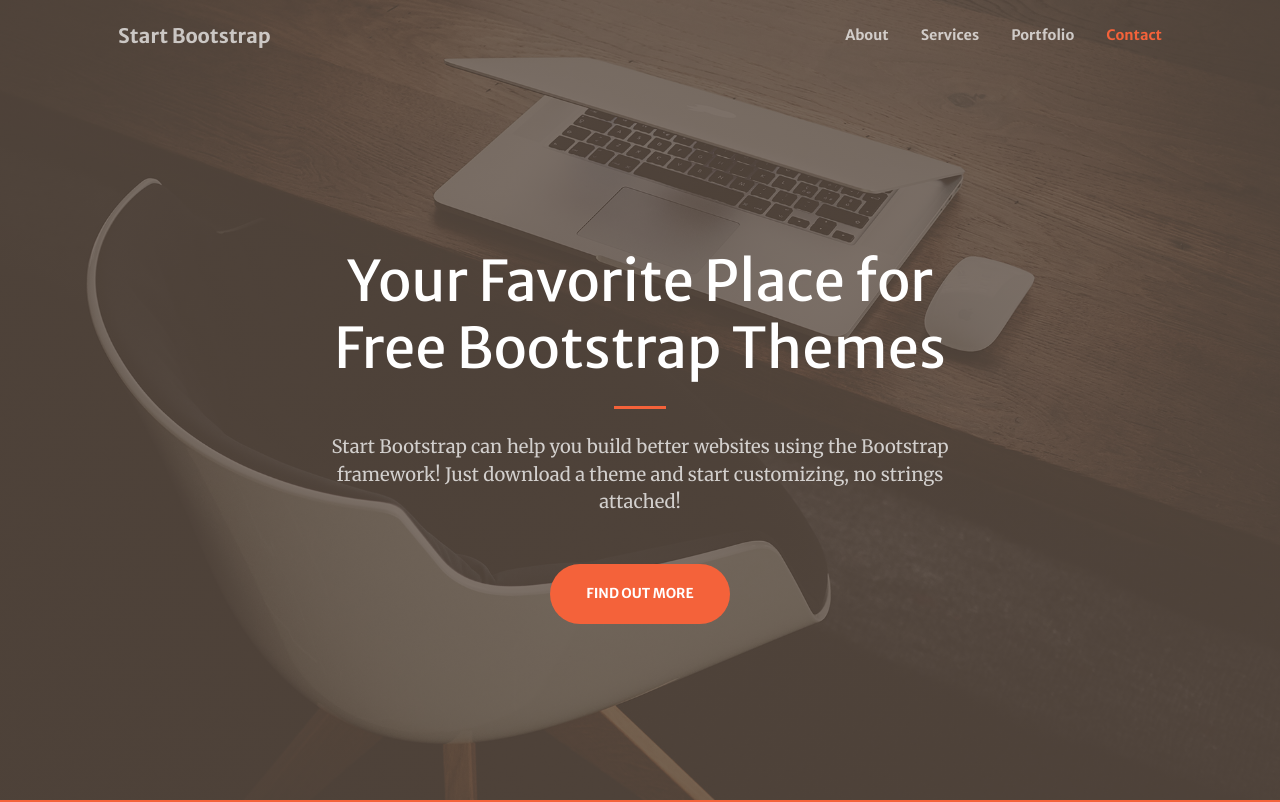
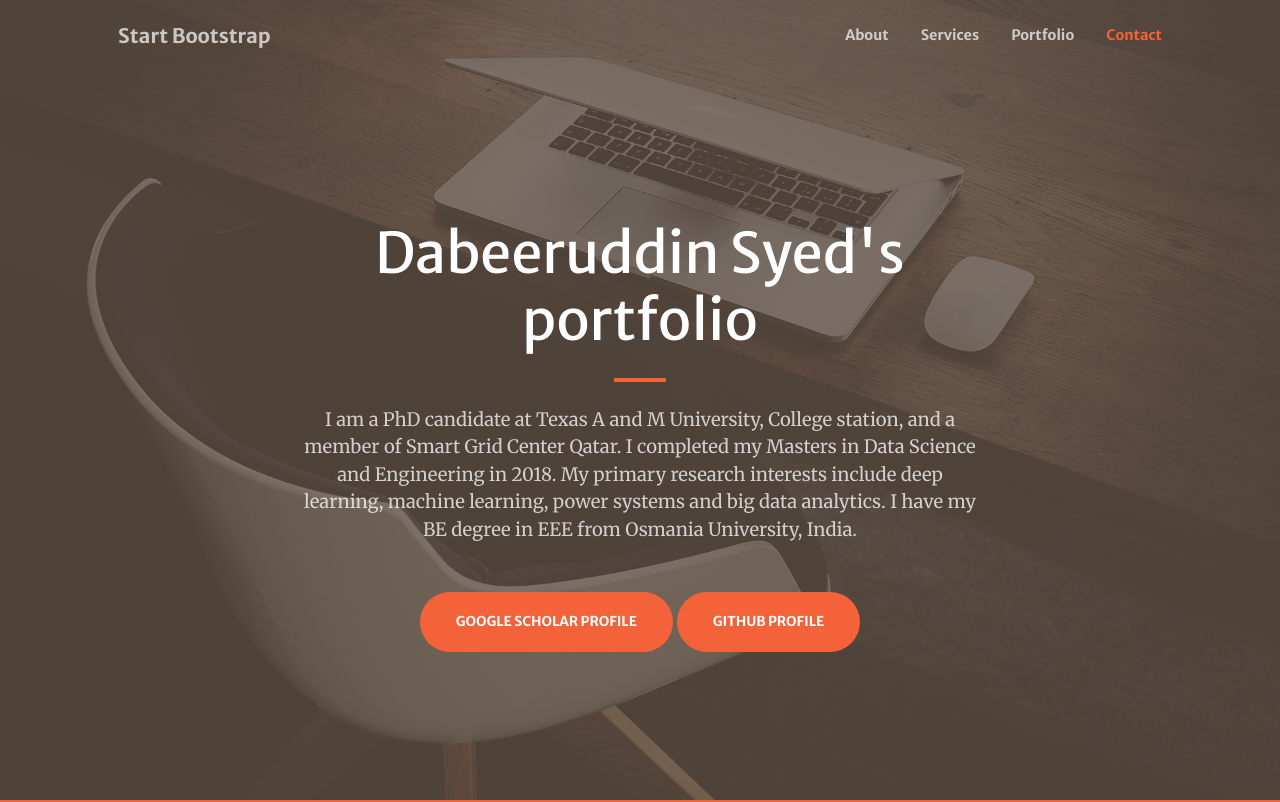
Before and after one commit to syeddabeer/syeddabeer.github.io, a plain HTML site: page index.html in a window 1280 px wide. Shown: the top 802 px of the page. Drawn offline with nearby package versions, Linux system fonts and the light colour scheme; some packages are replaced by stand-ins of ours; a script that the page names is missing.

Commit message:
gitignore

```diff
--- a/index.html
+++ b/index.html
@@ -39,12 +39,13 @@
             <div class="container px-4 px-lg-5 h-100">
                 <div class="row gx-4 gx-lg-5 h-100 align-items-center justify-content-center text-center">
                     <div class="col-lg-8 align-self-end">
-                        <h1 class="text-white font-weight-bold">Your Favorite Place for Free Bootstrap Themes</h1>
+                        <h1 class="text-white font-weight-bold">Dabeeruddin Syed's portfolio</h1>
                         <hr class="divider" />
                     </div>
                     <div class="col-lg-8 align-self-baseline">
-                        <p class="text-white-75 mb-5">Start Bootstrap can help you build better websites using the Bootstrap framework! Just download a theme and start customizing, no strings attached!</p>
-                        <a class="btn btn-primary btn-xl" href="#about">Find Out More</a>
+                        <p class="text-white-75 mb-5">I am a PhD candidate at Texas A and M University, College station, and a member of Smart Grid Center Qatar. I completed my Masters in Data Science and Engineering in 2018. My primary research interests include deep learning, machine learning, power systems and big data analytics. I have my BE degree in EEE from Osmania University, India.</p>
+                        <a class="btn btn-primary btn-xl" href="#TODO">Google scholar profile</a>
+                        <a class="btn btn-primary btn-xl" href="#TODO">Github profile</a>
                     </div>
                 </div>
             </div>
```
Also changed, not shown: 1 other file.
